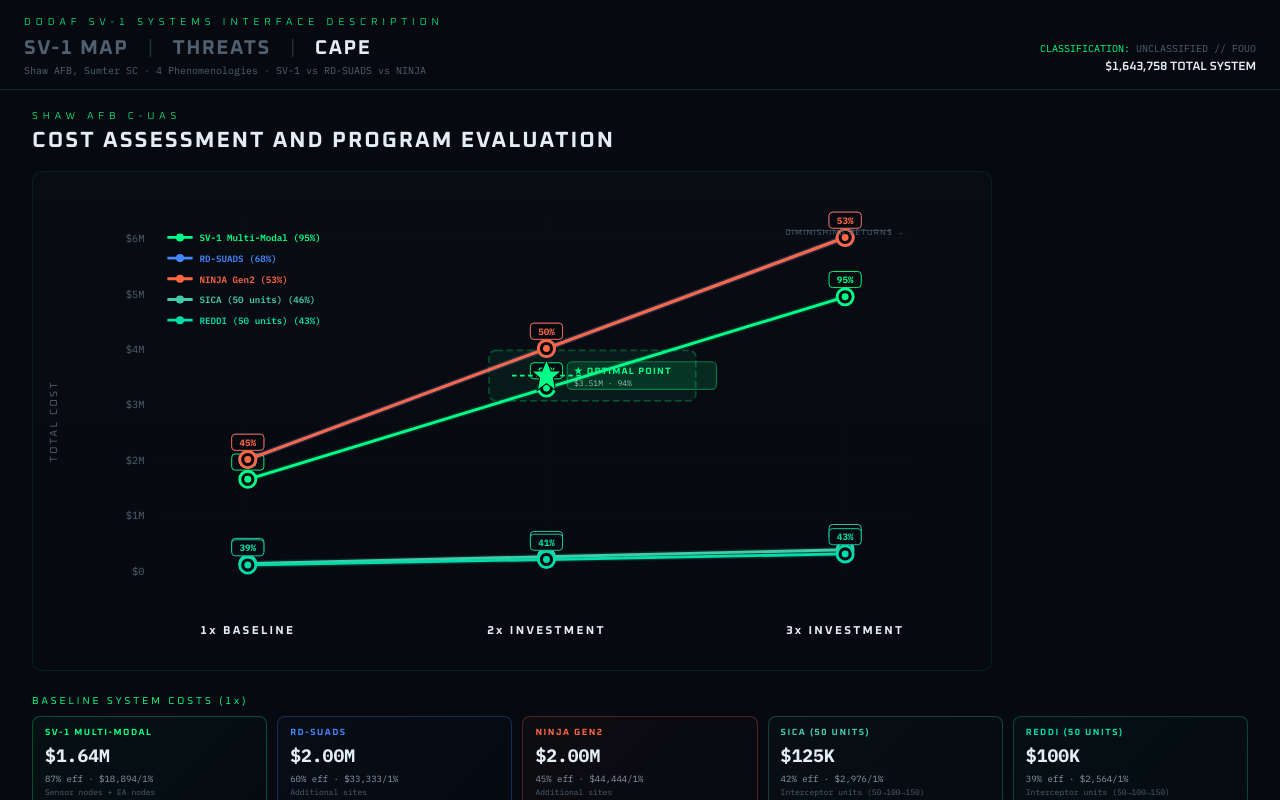
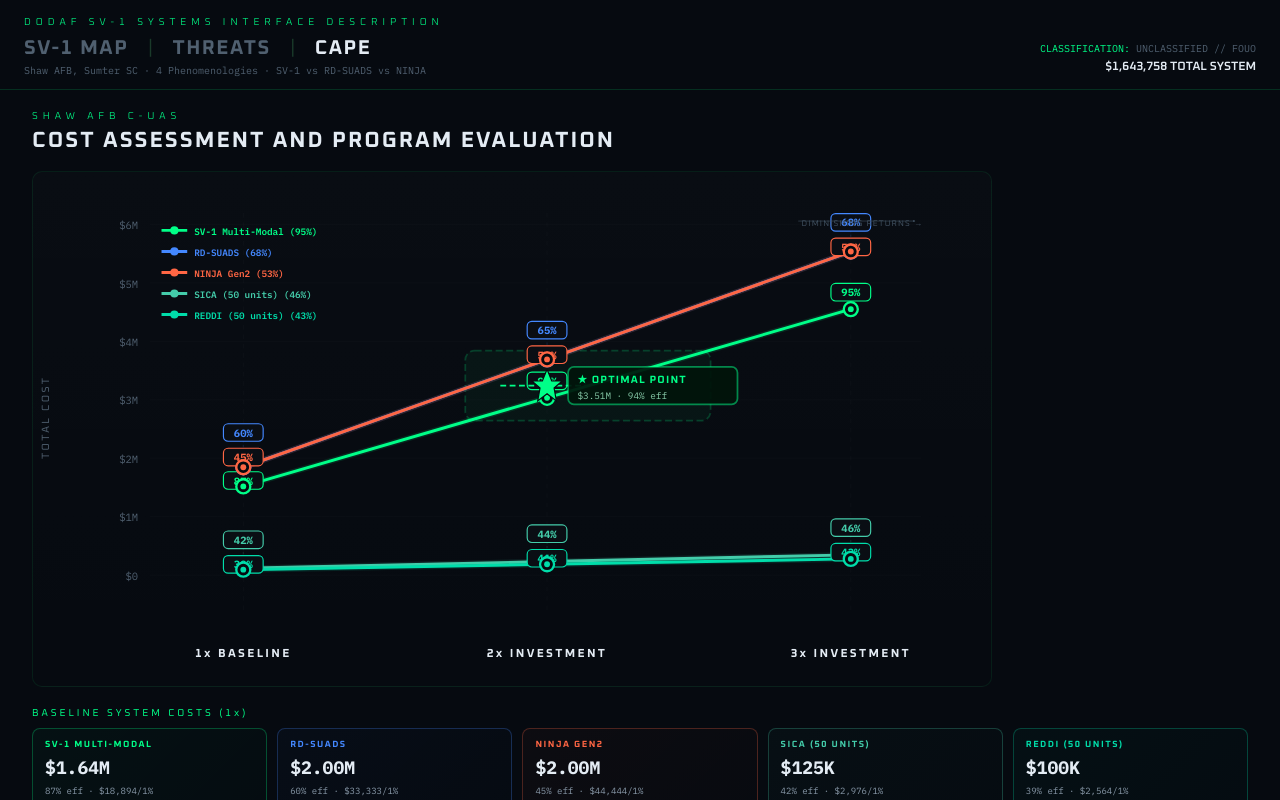
Before and after one commit to MatthewK84/suas-sv1, a React (Vite) app: page / in a window 1280 px wide. Both pictures are taken after a click on the element "CAPE". Built offline with nearby package versions, Linux system fonts and the light colour scheme.

Commit message:
Add files via upload

```diff
--- a/src/ThreatMatrix.jsx
+++ b/src/ThreatMatrix.jsx
@@ -199,74 +199,133 @@ const CC={sv1:"#00ff88",ninja:"#ff6644",suads:"#4488ff",reddi:"#00ddaa",sica:"#4
 export function CAPEView({mobile}){
   const DATA=useMemo(()=>analyzeDrones({}),[]);
   const CAPE=useMemo(()=>generateCAPE(DATA),[DATA]);
-  // Sort systems by 3x effectiveness descending
   const sorted=useMemo(()=>[...CAPE.systems].sort((a,b)=>b.eff[2]-a.eff[2]),[CAPE]);
-  const maxCost=6000000;
-  const costY=(c)=>340-(c/maxCost)*290;
+  const[hover,setHover]=useState(null);
+  const maxCost=6500000;
+  const costY=(c)=>345-(c/maxCost)*300;
+
+  // Pre-compute all points with de-overlapped label positions
+  const allPts=useMemo(()=>{
+    const pts=[];
+    sorted.forEach((s,si)=>{
+      [1,2,3].forEach((lvl,li)=>{
+        const cost=s.baseCost*lvl;
+        const x=180+li*260;
+        const y=costY(cost);
+        pts.push({id:s.id,si,li,lvl,x,y,cost,eff:s.eff[li],label:s.label,color:CC[s.id]||s.color,scale:s.scale,baseCost:s.baseCost});
+      });
+    });
+    // De-overlap labels at each investment column
+    [0,1,2].forEach(li=>{
+      const col=pts.filter(p=>p.li===li).sort((a,b)=>a.y-b.y);
+      // Assign initial label positions
+      col.forEach(p=>{p.labelY=p.y-22;});
+      // Push apart any that are too close
+      const minGap=20;
+      for(let pass=0;pass<5;pass++){
+        for(let i=1;i<col.length;i++){
+          const gap=col[i].labelY-col[i-1].labelY;
+          if(gap<minGap){
+            const shift=(minGap-gap)/2+0.5;
+            col[i-1].labelY-=shift;
+            col[i].labelY+=shift;
+          }
+        }
+      }
+    });
+    return pts;
+  },[sorted,CAPE]);
+
+  // Group points by system for line drawing
+  const sysPts=useMemo(()=>{
+    const m={};
+    allPts.forEach(p=>{if(!m[p.id])m[p.id]=[];m[p.id].push(p);});
+    return m;
+  },[allPts]);
 
   return(
     <div style={{flex:1,overflow:"auto",padding:mobile?"12px":"20px 32px",WebkitOverflowScrolling:"touch",height:`calc(100vh - ${mobile?52:90}px)`,background:"#060a10"}}>
       <div style={{fontFamily:"'Oxanium',sans-serif",fontSize:10,color:"#00ff88",letterSpacing:5,fontWeight:300,marginBottom:4}}>SHAW AFB C-UAS</div>
       <div style={{fontFamily:"'Oxanium',sans-serif",fontSize:mobile?16:22,fontWeight:700,color:"#e4ecf4",letterSpacing:2,marginBottom:16}}>COST ASSESSMENT AND PROGRAM EVALUATION</div>
 
-      {/* Main Chart */}
-      <svg viewBox="0 0 820 420" style={{width:"100%",maxWidth:960,background:"linear-gradient(180deg,rgba(255,255,255,0.015),rgba(255,255,255,0.005))",borderRadius:10,border:"1px solid rgba(0,255,120,0.08)",padding:8}}>
-        {/* Grid lines */}
-        {[0,1,2,3,4,5,6].map(i=><line key={`g${i}`} x1="100" y1={50+i*48.3} x2="760" y2={50+i*48.3} stroke="rgba(255,255,255,0.03)" strokeWidth="0.5"/>)}
-        {[0,1,2].map(i=><line key={`v${i}`} x1={180+i*260} y1="35" x2={180+i*260} y2="365" stroke="rgba(255,255,255,0.05)" strokeWidth="0.5" strokeDasharray="4,4"/>)}
+      {/* Main Chart with hover card overlay */}
+      <div style={{position:"relative",maxWidth:960}}>
+        <svg viewBox="0 0 820 440" style={{width:"100%",display:"block",background:"linear-gradient(180deg,rgba(255,255,255,0.015),rgba(255,255,255,0.005))",borderRadius:10,border:"1px solid rgba(0,255,120,0.08)"}}>
+          {/* Grid */}
+          {[0,1,2,3,4,5,6].map(i=><line key={`g${i}`} x1="100" y1={45+i*50} x2="760" y2={45+i*50} stroke="rgba(255,255,255,0.03)" strokeWidth="0.5"/>)}
+          {[0,1,2].map(i=><line key={`v${i}`} x1={180+i*260} y1="35" x2={180+i*260} y2="375" stroke="rgba(255,255,255,0.05)" strokeWidth="0.5" strokeDasharray="4,4"/>)}
 
-        {/* Y-axis labels */}
-        {["$6M","$5M","$4M","$3M","$2M","$1M","$0"].map((l,i)=><text key={l} x="90" y={54+i*48.3} textAnchor="end" fontSize="9" fill="#506070" fontFamily="'IBM Plex Mono',monospace">{l}</text>)}
+          {/* Y-axis */}
+          {["$6M","$5M","$4M","$3M","$2M","$1M","$0"].map((l,i)=><text key={l} x="90" y={49+i*50} textAnchor="end" fontSize="9" fill="#506070" fontFamily="'IBM Plex Mono',monospace">{l}</text>)}
           <text x="14" y="210" textAnchor="middle" fontSize="9" fill="#506070" fontFamily="'Oxanium',sans-serif" letterSpacing="2" transform="rotate(-90,14,210)">TOTAL COST</text>
 
-        {/* X-axis labels */}
-        {["1x BASELINE","2x INVESTMENT","3x INVESTMENT"].map((l,i)=><text key={l} x={180+i*260} y={395} textAnchor="middle" fontSize="10" fill="#e4ecf4" fontFamily="'Oxanium',sans-serif" fontWeight="700" letterSpacing="2">{l}</text>)}
+          {/* X-axis */}
+          {["1x BASELINE","2x INVESTMENT","3x INVESTMENT"].map((l,i)=><text key={l} x={180+i*260} y={415} textAnchor="middle" fontSize="10" fill="#e4ecf4" fontFamily="'Oxanium',sans-serif" fontWeight="700" letterSpacing="2">{l}</text>)}
 
           {/* Optimal zone highlight */}
-        <rect x="390" y={costY(CAPE.optimal.cost)-22} width="180" height="44" rx="6" fill="rgba(0,255,136,0.06)" stroke="rgba(0,255,136,0.25)" strokeWidth="1.5" strokeDasharray="6,3"/>
+          <rect x="370" y={costY(CAPE.optimal.cost)-30} width="210" height="60" rx="8" fill="rgba(0,255,136,0.04)" stroke="rgba(0,255,136,0.2)" strokeWidth="1.5" strokeDasharray="6,3"/>
 
-        {/* System lines — sorted by final effectiveness */}
-        {sorted.map((s,si)=>{
+          {/* System lines */}
+          {sorted.map(s=>{
             const c=CC[s.id]||s.color;
-          const pts=[1,2,3].map((lvl,i)=>({x:180+i*260,y:costY(s.baseCost*lvl),cost:s.baseCost*lvl,eff:s.eff[i],lvl}));
+            const pts=sysPts[s.id]||[];
             const pathD=pts.map((p,i)=>`${i===0?"M":"L"}${p.x},${p.y}`).join(" ");
             return<g key={s.id}>
-            {/* Line glow */}
-            <path d={pathD} fill="none" stroke={c} strokeWidth="5" strokeLinejoin="round" opacity="0.15"/>
+              <path d={pathD} fill="none" stroke={c} strokeWidth="5" strokeLinejoin="round" opacity="0.12"/>
               <path d={pathD} fill="none" stroke={c} strokeWidth="2.5" strokeLinejoin="round"/>
-            {pts.map((p,i)=><g key={i}>
-              <circle cx={p.x} cy={p.y} r="7" fill="#060a10" stroke={c} strokeWidth="2.5"/>
-              <circle cx={p.x} cy={p.y} r="3" fill={c}/>
-              <title>{`${s.label}\n${p.lvl}x: $${p.cost.toLocaleString()}\nEffectiveness: ${p.eff}%`}</title>
-              {/* Effectiveness labels */}
-              <rect x={p.x-14} y={p.y-22} width="28" height="14" rx="3" fill="#060a10" stroke={c} strokeWidth="0.8"/>
-              <text x={p.x} y={p.y-12} textAnchor="middle" fontSize="8" fill={c} fontWeight="700" fontFamily="'IBM Plex Mono',monospace">{p.eff}%</text>
-            </g>)}
             </g>;
           })}
 
-        {/* Optimal point */}
+          {/* Data points with de-overlapped labels */}
+          {allPts.map((p,i)=>{
+            const isHov=hover&&hover.id===p.id&&hover.lvl===p.lvl;
+            return<g key={i} style={{cursor:"pointer"}} onMouseEnter={()=>setHover(p)} onMouseLeave={()=>setHover(null)} onClick={()=>setHover(hover&&hover.id===p.id&&hover.lvl===p.lvl?null:p)}>
+              {/* Thin connector if label was pushed away */}
+              {Math.abs(p.labelY-(p.y-22))>3&&<line x1={p.x} y1={p.labelY+14} x2={p.x} y2={p.y-7} stroke={p.color} strokeWidth="0.5" opacity="0.3" strokeDasharray="2,2"/>}
+              {/* Label pill */}
+              <rect x={p.x-17} y={p.labelY} width="34" height="15" rx="4" fill={isHov?p.color:"#0a0e14"} stroke={p.color} strokeWidth={isHov?2:1}/>
+              <text x={p.x} y={p.labelY+11} textAnchor="middle" fontSize="9" fill={isHov?"#060a10":p.color} fontWeight="700" fontFamily="'IBM Plex Mono',monospace">{p.eff}%</text>
+              {/* Dot */}
+              <circle cx={p.x} cy={p.y} r={isHov?9:6} fill="#060a10" stroke={p.color} strokeWidth={isHov?3:2} style={{transition:"r 0.15s"}}/>
+              <circle cx={p.x} cy={p.y} r={isHov?4:2.5} fill={p.color}/>
+              {isHov&&<circle cx={p.x} cy={p.y} r="16" fill="none" stroke={p.color} strokeWidth="1" opacity="0.3"/>}
+            </g>;
+          })}
+
+          {/* Optimal point star */}
           {(()=>{const oCost=CAPE.optimal.cost;const y=costY(oCost);const x=440;return<g>
-          <line x1={x-30} y1={y} x2={x+30} y2={y} stroke="#00ff88" strokeWidth="1.5" strokeDasharray="4,3"/>
+            <line x1={x-40} y1={y} x2={x+40} y2={y} stroke="#00ff88" strokeWidth="1.5" strokeDasharray="5,3"/>
             <polygon points={`${x},${y-14} ${x+4},${y-4} ${x+13},${y-4} ${x+6},${y+2} ${x+8},${y+13} ${x},${y+7} ${x-8},${y+13} ${x-6},${y+2} ${x-13},${y-4} ${x-4},${y-4}`} fill="#00ff88" stroke="#060a10" strokeWidth="1"/>
-          <rect x={x+18} y={y-12} width="130" height="24" rx="4" fill="rgba(0,255,136,0.12)" stroke="rgba(0,255,136,0.4)" strokeWidth="1"/>
-          <text x={x+24} y={y-1} fontSize="8" fill="#00ff88" fontWeight="700" fontFamily="'Oxanium',sans-serif" letterSpacing="1">★ OPTIMAL POINT</text>
-          <text x={x+24} y={y+9} fontSize="7" fill="#88ccaa" fontFamily="'IBM Plex Mono',monospace">${(oCost/1000000).toFixed(2)}M · {CAPE.optimal.eff}%</text>
-          <title>{`${CAPE.optimal.label}\nCost: $${CAPE.optimal.cost.toLocaleString()}\nCombined: ${CAPE.optimal.eff}%`}</title>
+            <rect x={x+18} y={y-16} width="145" height="32" rx="5" fill="rgba(0,20,10,0.92)" stroke="rgba(0,255,136,0.5)" strokeWidth="1.5"/>
+            <text x={x+26} y={y-2} fontSize="9" fill="#00ff88" fontWeight="700" fontFamily="'Oxanium',sans-serif" letterSpacing="1">★ OPTIMAL POINT</text>
+            <text x={x+26} y={y+11} fontSize="8" fill="#88ccaa" fontFamily="'IBM Plex Mono',monospace">${(oCost/1000000).toFixed(2)}M · {CAPE.optimal.eff}% eff</text>
           </g>;})()}
 
-        {/* Legend — stacked by effectiveness */}
+          {/* Legend */}
           {sorted.map((s,i)=>{const c=CC[s.id]||s.color;return<g key={`l${s.id}`}>
             <line x1="110" y1={50+i*18} x2="132" y2={50+i*18} stroke={c} strokeWidth="2.5"/>
             <circle cx="121" cy={50+i*18} r="3.5" fill={c}/>
             <text x="138" y={50+i*18+3.5} fontSize="8" fill={c} fontWeight="600" fontFamily="'IBM Plex Mono',monospace">{s.label} ({s.eff[2]}%)</text>
           </g>;})}
 
-        {/* Diminishing returns annotation */}
-        <text x="700" y="48" textAnchor="middle" fontSize="7" fill="#506070" fontFamily="'Oxanium',sans-serif" letterSpacing="1">DIMINISHING RETURNS →</text>
-        <line x1="650" y1="44" x2="740" y2="44" stroke="#506070" strokeWidth="0.5" markerEnd="url(#arr)"/>
-        <defs><marker id="arr" viewBox="0 0 6 6" refX="5" refY="3" markerWidth="4" markerHeight="4" orient="auto"><path d="M0,0 L6,3 L0,6" fill="#506070"/></marker></defs>
+          <text x="710" y="46" textAnchor="middle" fontSize="7" fill="#405060" fontFamily="'Oxanium',sans-serif" letterSpacing="1">DIMINISHING RETURNS →</text>
+          <line x1="655" y1="42" x2="755" y2="42" stroke="#405060" strokeWidth="0.5" markerEnd="url(#arr)"/>
+          <defs><marker id="arr" viewBox="0 0 6 6" refX="5" refY="3" markerWidth="4" markerHeight="4" orient="auto"><path d="M0,0 L6,3 L0,6" fill="#405060"/></marker></defs>
         </svg>
+
+        {/* Hover tooltip card */}
+        {hover&&<div style={{position:"absolute",top:12,right:12,pointerEvents:"none",zIndex:20,padding:"14px 18px",background:"rgba(6,10,16,0.95)",border:`2px solid ${hover.color}`,borderRadius:10,boxShadow:`0 4px 30px rgba(0,0,0,0.7), 0 0 20px ${hover.color}22`,minWidth:240,backdropFilter:"blur(12px)"}}>
+          <div style={{fontFamily:"'Oxanium',sans-serif",fontSize:13,fontWeight:700,color:hover.color,letterSpacing:2,marginBottom:8}}>{hover.label.toUpperCase()}</div>
+          <div style={{display:"grid",gridTemplateColumns:"auto 1fr",gap:"5px 16px",fontSize:11,fontFamily:"'IBM Plex Mono',monospace"}}>
+            <div style={{color:"#506070"}}>Investment</div><div style={{color:"#e4ecf4",fontWeight:700}}>{hover.lvl}x</div>
+            <div style={{color:"#506070"}}>Total Cost</div><div style={{color:"#e4ecf4",fontWeight:700}}>${hover.cost>=1000000?(hover.cost/1000000).toFixed(2)+"M":(hover.cost/1000).toFixed(0)+"K"}</div>
+            <div style={{color:"#506070"}}>Effectiveness</div><div style={{color:hover.eff>=81?"#00ff88":hover.eff>=61?"#ff9900":"#ff4444",fontWeight:700,fontSize:14}}>{hover.eff}%</div>
+            <div style={{color:"#506070"}}>Cost / 1%</div><div style={{color:"#e4ecf4",fontWeight:700}}>${Math.round(hover.cost/hover.eff).toLocaleString()}</div>
+            <div style={{color:"#506070"}}>Scales by</div><div style={{color:"#8898a8",fontSize:10}}>{hover.scale}</div>
+          </div>
+          {hover.li>0&&<div style={{marginTop:8,paddingTop:8,borderTop:`1px solid ${hover.color}33`,fontSize:10,color:"#607080"}}>+{hover.eff-(allPts.find(pp=>pp.id===hover.id&&pp.li===hover.li-1)?.eff||0)}% gain from {hover.lvl-1}x · ${(hover.baseCost/1000000).toFixed(2)}M incremental</div>}
+        </div>}
+      </div>
 
       {/* Baseline cost cards */}
       <div style={{marginTop:20}}>
@@ -299,7 +358,7 @@ export function CAPEView({mobile}){
       </div>
 
       {/* Optimal recommendation */}
-      <div style={{marginTop:20,padding:"16px 20px",background:"linear-gradient(135deg,rgba(0,255,136,0.06),rgba(0,255,136,0.02))",border:"2px solid rgba(0,255,136,0.35)",borderRadius:10}}>
+      <div style={{marginTop:20,marginBottom:24,padding:"16px 20px",background:"linear-gradient(135deg,rgba(0,255,136,0.06),rgba(0,255,136,0.02))",border:"2px solid rgba(0,255,136,0.35)",borderRadius:10}}>
         <div style={{fontFamily:"'Oxanium',sans-serif",fontSize:14,fontWeight:700,color:"#00ff88",letterSpacing:2,marginBottom:6}}>★ RECOMMENDED: {CAPE.optimal.label}</div>
         <div style={{display:"flex",gap:20,flexWrap:"wrap",marginBottom:8}}>
           <div><div style={{fontSize:8,color:"#506070",letterSpacing:1}}>TOTAL COST</div><div style={{fontSize:18,fontWeight:700,color:"#e4ecf4",fontFamily:"'IBM Plex Mono',monospace"}}>${(CAPE.optimal.cost/1000000).toFixed(2)}M</div></div>
```
Lines whose indentation alone changed are shown as unchanged.
